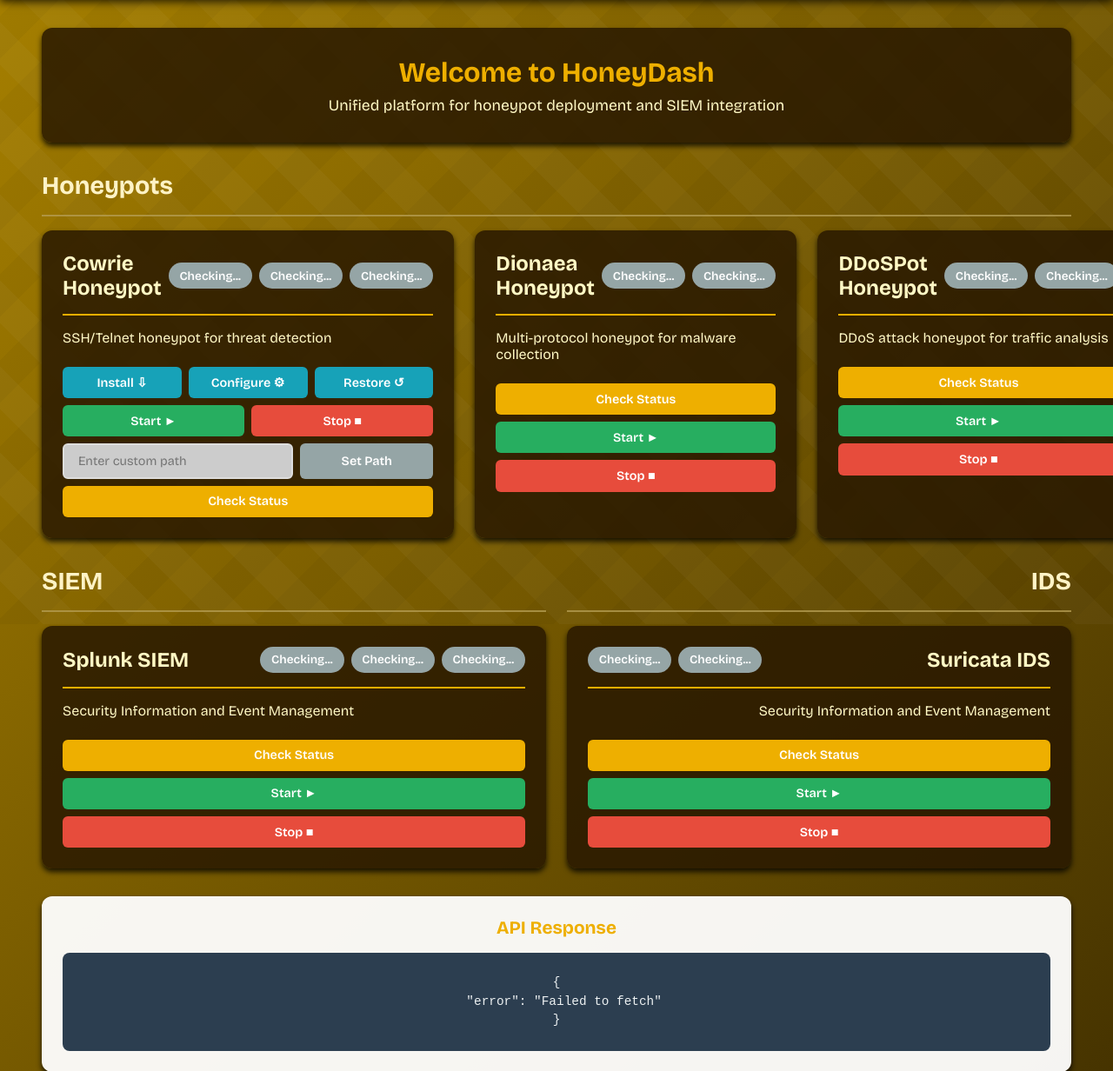
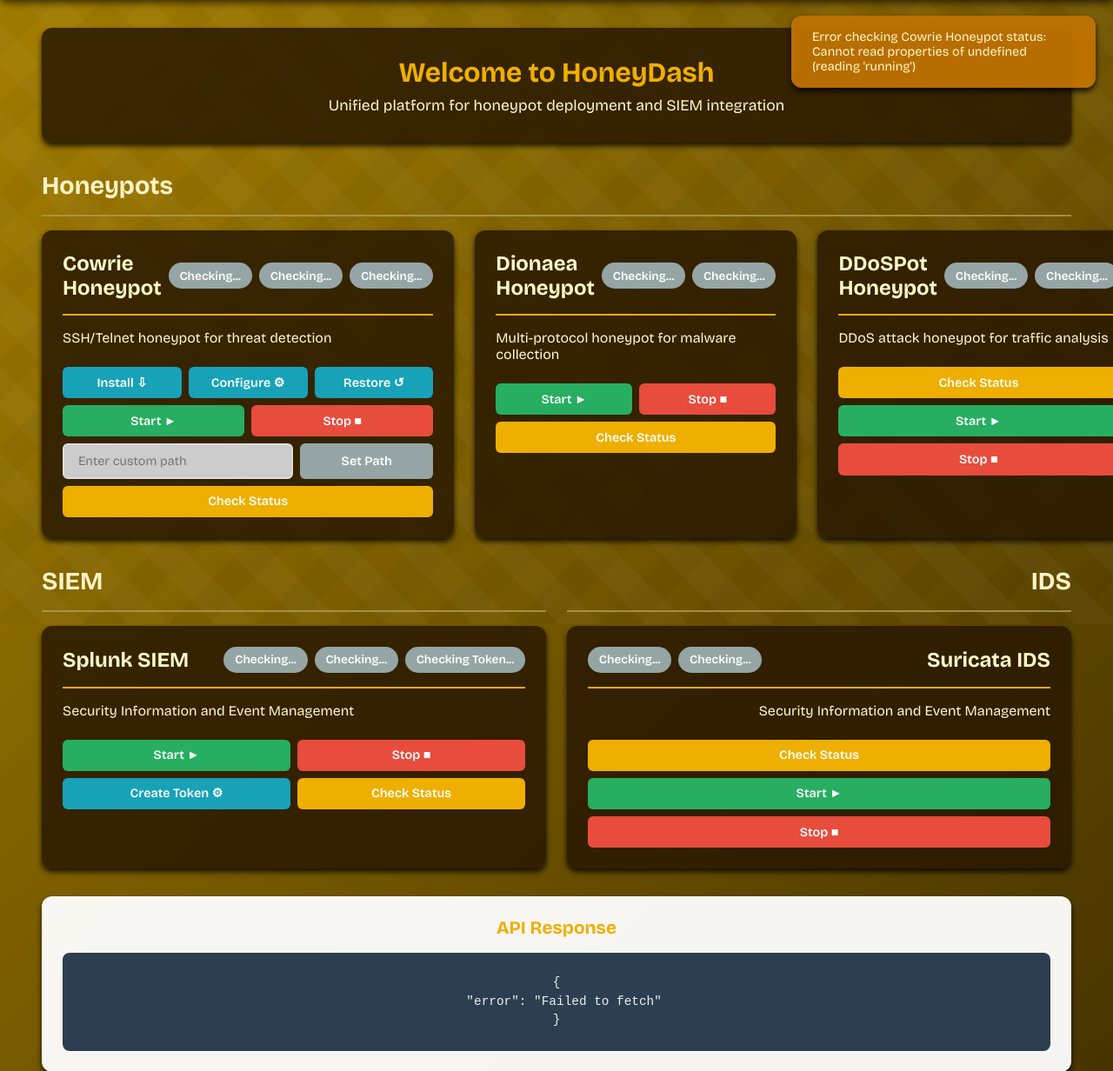
Before and after one commit to ByRuBiX12/HoneyDash, a PHP site: page / in a window 1280 px wide. Shown: the part 82-1314 px from the top of the page at 87% size. Run offline with PHP 8.4, Linux system fonts and the light colour scheme.

Commit message:
[LOGS + DASHBOARD] - Cowrie logs visualization & management + Fixes and better Dashboard design

```diff
--- a/static/css/style.css
+++ b/static/css/style.css
@@ -154,6 +154,53 @@ nav a:hover:after {width: 100%;}
     font-size: 2rem;
     font-weight: 700;
     color: #eeaf00;
+}
+
+/* Messages Container */
+.messages-container {
+    position: fixed;
+    top: 100px;
+    right: 20px;
+    z-index: 1001;
+    display: flex;
+    flex-direction: column;
+    gap: 10px;
+    pointer-events: none;
+}
+
+/* Action Message */
+.action-message {
+    background: rgba(191, 114, 0, 0.95);
+    color: #fff8c5;
+    padding: 1rem 1.5rem;
+    border-radius: 12px;
+    box-shadow: 0 4px 6px rgba(0, 0, 0, 0.8);
+    font-family: 'Bricolage Grotesque', sans-serif;
+    font-size: 0.9rem;
+    opacity: 1;
+    pointer-events: auto;
+    max-width: 350px;
+    word-wrap: break-word;
+}
+
+@keyframes slideIn {
+    from {
+        transform: translateX(100%);
+    }
+    to {
+        transform: translateX(0);
+    }
+}
+
+@keyframes slideOut {
+    from {
+        transform: translateX(0);
+        opacity: 1;
+    }
+    to {
+        transform: translateX(100%);
+        opacity: 0;
+    }
 }
 
 /* Dashboard Container */
--- a/static/index.html
+++ b/static/index.html
@@ -1,7 +1,4 @@
 <!-- TODO: Poner una i para mostrar información de cada botón -->
-<!-- TODO: Cada vez que se pulse un botón mostrar mensaje arriba a la derecha que desaparezca con x segundos y muestre información sobre la acción realizada -->
-<!-- TODO: Bloquear botones de ejecución si el servicio no está instalado, y mostrar un mensaje de error si se intenta ejecutar sin instalación previa. -->
-<!-- TODO: Bloquear botones de inicio si el servicio no está configurado; bloquear botones de confguración si el servicio ya está configurado, etc -->
 
 <!DOCTYPE html>
 <html lang="en">
@@ -32,6 +29,9 @@
         </div>
     </header>
 
+    <!-- Contenedor de mensajes informativos -->
+    <div id="messages-container" class="messages-container"></div>
+
     <!-- Contenido principal del dashboard -->
     <main class="dashboard-container">
         <div class="welcome-section">
@@ -57,17 +57,17 @@
                     <p>SSH/Telnet honeypot for threat detection</p>
                     <div class="card-actions">
                         <div>
-                            <button class="btn btn-info" onclick="installCowrie()">Install &#8681;</button>
-                            <button class="btn btn-info" onclick="configureCowrie(), configureSSH()">Configure &#9881;</button>
+                            <button class="btn btn-info" id="cowrie-install-btn" onclick="installCowrie()">Install &#8681;</button>
+                            <button class="btn btn-info" id="cowrie-configure-btn" onclick="configureCowrie(), configureSSH()">Configure &#9881;</button>
                             <button class="btn btn-info" onclick="cleanupCowrie()">Restore &#8634;</button>
                         </div>
                         <div>
-                            <button class="btn btn-success" onclick="startCowrie()">Start &#9658;</button>
-                            <button class="btn btn-danger" onclick="stopCowrie()">Stop &#9632;</button>
+                            <button class="btn btn-success" id="cowrie-start-btn" onclick="startCowrie()">Start &#9658;</button>
+                            <button class="btn btn-danger" id="cowrie-stop-btn" onclick="stopCowrie()">Stop &#9632;</button>
                         </div>
                         <div>
-                            <input type="text" id="custom-path" placeholder="Enter custom path" style="background-color: #cccccc;">
-                            <button class="btn btn-secondary" onclick="setCustomPath()">Set Path</button>
+                            <input type="text" id="custom-path" placeholder="Enter custom path" oninput="document.getElementById('set-path-btn').disabled = !this.value.trim(); document.getElementById('set-path-btn').classList.toggle('disabled', !this.value.trim());">
+                            <button class="btn btn-secondary" id="set-path-btn" onclick="setCustomPath()">Set Path</button>
                             <button class="btn btn-primary" onclick="checkCowrieStatus()">Check Status</button>
                         </div>
                     </div>
@@ -84,9 +84,13 @@
                 <div class="card-body">
                     <p>Multi-protocol honeypot for malware collection</p>
                     <div class="card-actions">
-                        <button class="btn btn-primary" onclick="checkDionaeaStatus()">Check Status</button>
-                        <button class="btn btn-success" onclick="startDionaea()">Start &#9658;</button>
-                        <button class="btn btn-danger" onclick="stopDionaea()">Stop &#9632;</button>
+                        <div>
+                            <button class="btn btn-success" onclick="startDionaea()">Start &#9658;</button>
+                            <button class="btn btn-danger" onclick="stopDionaea()">Stop &#9632;</button>
+                        </div>
+                        <div>
+                            <button class="btn btn-primary" onclick="checkDionaeaStatus()">Check Status</button>
+                        </div>
                     </div>
                 </div>
             </div>
@@ -126,14 +130,19 @@
                     <h3>Splunk SIEM</h3>
                     <span class="status-ui" id="splunk-installed">Checking...</span>
                     <span class="status-ui" id="splunk-status">Checking...</span>
-                    <span class="status-ui" id="splunk-token">Checking...</span>
+                    <span class="status-ui" id="splunk-token">Checking Token...</span>
                 </div>
                 <div class="card-body">
                     <p>Security Information and Event Management</p>
                     <div class="card-actions">
-                        <button class="btn btn-primary" onclick="checkSplunkStatus()">Check Status</button>
-                        <button class="btn btn-success" onclick="startSplunk()">Start &#9658;</button>
-                        <button class="btn btn-danger" onclick="stopSplunk()">Stop &#9632;</button>
+                        <div>
+                            <button class="btn btn-success" id="splunk-start-btn" onclick="startSplunk()">Start &#9658;</button>
+                            <button class="btn btn-danger" id="splunk-stop-btn" onclick="stopSplunk()">Stop &#9632;</button>
+                        </div>
+                        <div>
+                            <button class="btn btn-info" id="create-token-btn" onclick="createSplunkToken()">Create Token &#9881;</button>
+                            <button class="btn btn-primary" onclick="checkSplunkStatus()">Check Status</button>
+                        </div>
                     </div>
                 </div>
             </div>
@@ -156,7 +165,7 @@
             </div>
         </div>
 
-        <!-- Sección de respuesta JSON -->
+        <!-- Sección de respuesta JSON | TODO: ELIMINAR ESTE DIV <- ONLY FOR TESTING!!! -->
         <div class="response-section">
             <h3>API Response</h3>
             <pre id="api-response">Select an action to see the response...</pre>
--- a/static/js/dashboard.js
+++ b/static/js/dashboard.js
@@ -1,5 +1,22 @@
-// API Base URL
-const API_URL = 'http://localhost:5000/api';
+// Función para mostrar mensajes informativos
+function showActionMessage(message) {
+    const container = document.getElementById('messages-container');
+
+    const messageBox = document.createElement('div');
+    messageBox.className = 'action-message';
+    messageBox.textContent = message;
+    messageBox.style.animation = 'slideIn 0.4s forwards';
+
+    container.appendChild(messageBox);
+
+    setTimeout(() => {
+        messageBox.style.animation = 'slideOut 7s forwards';
+
+        setTimeout(() => {
+            messageBox.remove();
+        }, 7000);
+    }, 7400);
+}
 
 // Función auxiliar para hacer peticiones
 async function makeRequest(endpoint, method = 'GET', body = null) {
@@ -18,7 +35,7 @@ async function makeRequest(endpoint, method = 'GET', body = null) {
             options.body = JSON.stringify(body);
         }
 
-        const response = await fetch(`${API_URL}${endpoint}`, options);
+        const response = await fetch(`http://localhost:5000/api${endpoint}`, options);
         const data = await response.json();
 
         responseBox.textContent = JSON.stringify(data, null, 2);
@@ -29,31 +46,63 @@ async function makeRequest(endpoint, method = 'GET', body = null) {
     }
 }
 
-// Update status UI
-function updateStatusUI(elementIdRunning, elementIdInstalled, elementIdConfigured, isRunning, isInstalled, isConfigured) {
+// Update ANY Honeypot status UI
+function updateStatusUI(elementIdRunning, elementIdInstalled, elementIdConfigured, isRunning, isInstalled, isConfigured, buttonStart, buttonStop, buttonInstall, buttonConfigure) {
     const UIRunning = document.getElementById(elementIdRunning);
     const UIInstalled = document.getElementById(elementIdInstalled);
     const UIConfigured = document.getElementById(elementIdConfigured);
+    const startBtn = document.getElementById(buttonStart);
+    const stopBtn = document.getElementById(buttonStop);
+    const installBtn = document.getElementById(buttonInstall);
+    const configureBtn = document.getElementById(buttonConfigure);
+    if (isInstalled) {
+        UIInstalled.textContent = 'Installed';
+        UIInstalled.className = 'status-ui installed';
+        installBtn.disabled = true;
+        installBtn.classList.add('disabled');
+        configureBtn.disabled = false;
+        configureBtn.classList.remove('disabled');
+        startBtn.disabled = false;
+        startBtn.classList.remove('disabled');
+        stopBtn.disabled = false;
+        stopBtn.classList.remove('disabled');
         if (isRunning) {
             UIRunning.textContent = 'Running';
             UIRunning.className = 'status-ui running';
+            startBtn.disabled = true;
+            startBtn.classList.add('disabled');
+            stopBtn.disabled = false;
+            stopBtn.classList.remove('disabled');
         } else {
             UIRunning.textContent = 'Stopped';
             UIRunning.className = 'status-ui stopped';
-    }
-    if (isInstalled) {
-        UIInstalled.textContent = 'Installed';
-        UIInstalled.className = 'status-ui installed';
-    } else {
-        UIInstalled.textContent = 'Not Installed';
-        UIInstalled.className = 'status-ui not-installed';
+            startBtn.disabled = false;
+            startBtn.classList.remove('disabled');
+            stopBtn.disabled = true;
+            stopBtn.classList.add('disabled');
         }
         if (isConfigured) {
             UIConfigured.textContent = 'Configured';
             UIConfigured.className = 'status-ui configured';
+            configureBtn.disabled = true;
+            configureBtn.classList.add('disabled');
         } else {
             UIConfigured.textContent = 'Not Configured';
             UIConfigured.className = 'status-ui not-configured';
+            configureBtn.disabled = false;
+            configureBtn.classList.remove('disabled');
+        }
+    } else {
+        UIInstalled.textContent = 'Not Installed';
+        UIInstalled.className = 'status-ui not-installed';
+        installBtn.disabled = false;
+        installBtn.classList.remove('disabled');
+        configureBtn.disabled = true;
+        configureBtn.classList.add('disabled');
+        startBtn.disabled = true;
+        startBtn.classList.add('disabled');
+        stopBtn.disabled = true;
+        stopBtn.classList.add('disabled');
     }
 }
 
@@ -61,26 +110,51 @@ function updateStatusSplunk(elementIdRunning, elementIdInstalled, elementIdToken
     const UIRunning = document.getElementById(elementIdRunning);
     const UIInstalled = document.getElementById(elementIdInstalled);
     const UIToken = document.getElementById(elementIdToken);
+    const startBtn = document.getElementById('splunk-start-btn');
+    const stopBtn = document.getElementById('splunk-stop-btn');
+    const createTokenBtn = document.getElementById('create-token-btn');
+    if (isInstalled) {
+        UIInstalled.textContent = 'Installed';
+        UIInstalled.className = 'status-ui installed';
+        startBtn.disabled = false;
+        startBtn.classList.remove('disabled');
         if (isRunning) {
             UIRunning.textContent = 'Running';
             UIRunning.className = 'status-ui running';
+            startBtn.disabled = true;
+            startBtn.classList.add('disabled');
+            stopBtn.disabled = false;
+            stopBtn.classList.remove('disabled');
+            if (tokenDetected) {
+                UIToken.textContent = 'Token OK';
+                UIToken.className = 'status-ui configured';
+                createTokenBtn.disabled = true;
+                createTokenBtn.classList.add('disabled');
+            } else {
+                UIToken.textContent = 'NO Token';
+                UIToken.className = 'status-ui not-configured';
+                createTokenBtn.disabled = false;
+                createTokenBtn.classList.remove('disabled');
+            }
         } else {
             UIRunning.textContent = 'Stopped';
             UIRunning.className = 'status-ui stopped';
+            startBtn.disabled = false;
+            startBtn.classList.remove('disabled');
+            stopBtn.disabled = true;
+            stopBtn.classList.add('disabled');
+            createTokenBtn.disabled = true;
+            createTokenBtn.classList.add('disabled');
         }
-    if (isInstalled) {
-        UIInstalled.textContent = 'Installed';
-        UIInstalled.className = 'status-ui installed';
     } else {
         UIInstalled.textContent = 'Not Installed';
         UIInstalled.className = 'status-ui not-installed';
-    }
-    if (tokenDetected) {
-        UIToken.textContent = 'Token OK';
-        UIToken.className = 'status-ui configured';
-    } else {
-        UIToken.textContent = 'NO Token';
-        UIToken.className = 'status-ui not-configured';
+        startBtn.disabled = true;
+        startBtn.classList.add('disabled');
+        stopBtn.disabled = true;
+        stopBtn.classList.add('disabled');
+        createTokenBtn.disabled = true;
+        createTokenBtn.classList.add('disabled');
     }
 }
 
@@ -88,97 +162,109 @@ function updateStatusSplunk(elementIdRunning, elementIdInstalled, elementIdToken
 async function checkCowrieStatus() {
     try {
         const response = await makeRequest('/cowrie/status');
-        updateStatusUI('cowrie-status', 'cowrie-installed', 'cowrie-configured', response.running, response.installed, response.configured);
+        updateStatusUI('cowrie-status', 'cowrie-installed', 'cowrie-configured', response.running, response.installed, response.configured, 'cowrie-start-btn', 'cowrie-stop-btn', 'cowrie-install-btn', 'cowrie-configure-btn');
         if (response.installed) {
             document.getElementById('custom-path').value = response.cowrie_path || '';
         }
     } catch (error) {
-        alert('Error checking Cowrie Honeypot status: ' + error.message);
+        showActionMessage('Error checking Cowrie Honeypot status: ' + error.message);
     }
 }
 
 async function startCowrie() {
     try {
+        showActionMessage('Starting Cowrie Honeypot...');
         const response = await makeRequest('/cowrie/start', 'POST');
         const statusResponse = await makeRequest('/cowrie/status');
         if (response.success) {
-            updateStatusUI('cowrie-status', 'cowrie-installed', 'cowrie-configured', statusResponse.running, statusResponse.installed, statusResponse.configured);
+            showActionMessage('Cowrie Honeypot started successfully.');
+            updateStatusUI('cowrie-status', 'cowrie-installed', 'cowrie-configured', statusResponse.running, statusResponse.installed, statusResponse.configured, 'cowrie-start-btn', 'cowrie-stop-btn', 'cowrie-install-btn', 'cowrie-configure-btn');
         }
     } catch (error) {
-        alert('Error starting Cowrie Honeypot: ' + error.message);
+        showActionMessage('Error starting Cowrie Honeypot: ' + error.message);
     }
 }
 
 async function stopCowrie() {
     try {
+        showActionMessage('Stopping Cowrie Honeypot...');
         const response = await makeRequest('/cowrie/stop', 'POST');
         const statusResponse = await makeRequest('/cowrie/status');
         if (response.success) {
-            updateStatusUI('cowrie-status', 'cowrie-installed', 'cowrie-configured', statusResponse.running, statusResponse.installed, statusResponse.configured);
+            showActionMessage('Cowrie Honeypot stopped successfully.');
+            updateStatusUI('cowrie-status', 'cowrie-installed', 'cowrie-configured', statusResponse.running, statusResponse.installed, statusResponse.configured, 'cowrie-start-btn', 'cowrie-stop-btn', 'cowrie-install-btn', 'cowrie-configure-btn');
         }
     } catch (error) {
-        alert('Error stopping Cowrie Honeypot: ' + error.message);
+        showActionMessage('Error stopping Cowrie Honeypot: ' + error.message);
     }
 }
 
 async function setCustomPath() {
     const path = document.getElementById('custom-path').value;
     if (!path) {
-        alert('Por favor, ingresa una ruta');
+        showActionMessage('Please enter a valid path for Cowrie Honeypot.');
         return;
     }
     try {
         const response = await makeRequest('/cowrie/set-path', 'POST', { path: path });
     } catch (error) {
-        alert('Error setting custom path for Cowrie Honeypot: ' + error.message);
+        showActionMessage('Error setting custom path for Cowrie Honeypot: ' + error.message);
     }
 }
 
 async function installCowrie() {
     try {
+        showActionMessage('Installing Cowrie Honeypot... This may take a few minutes.');
         const response = await makeRequest('/cowrie/install', 'POST');
         const statusResponse = await makeRequest('/cowrie/status');
         if (response.success) {
-            updateStatusUI('cowrie-status', 'cowrie-installed', 'cowrie-configured', statusResponse.running, statusResponse.installed, statusResponse.configured);
+            showActionMessage('Cowrie Honeypot installed successfully.');
+            updateStatusUI('cowrie-status', 'cowrie-installed', 'cowrie-configured', statusResponse.running, statusResponse.installed, statusResponse.configured, 'cowrie-start-btn', 'cowrie-stop-btn', 'cowrie-install-btn', 'cowrie-configure-btn');
         }
     } catch (error) {
-        alert('Error installing Cowrie Honeypot: ' + error.message);
+        showActionMessage('Error installing Cowrie Honeypot: ' + error.message);
     }
 }
 
 async function configureCowrie() {
     try {
+        showActionMessage('Configuring Cowrie Honeypot...');
         const response = await makeRequest('/cowrie/configure', 'POST');
         const statusResponse = await makeRequest('/cowrie/status');
         if (response.success) {
-            updateStatusUI('cowrie-status', 'cowrie-installed', 'cowrie-configured', statusResponse.running, statusResponse.installed, statusResponse.configured);
+            showActionMessage('Cowrie Honeypot configured successfully.');
+            updateStatusUI('cowrie-status', 'cowrie-installed', 'cowrie-configured', statusResponse.running, statusResponse.installed, statusResponse.configured, 'cowrie-start-btn', 'cowrie-stop-btn', 'cowrie-install-btn', 'cowrie-configure-btn');
         }
     } catch (error) {
-        alert('Error configuring Cowrie Honeypot: ' + error.message);
+        showActionMessage('Error configuring Cowrie Honeypot: ' + error.message);
     }
 }
 
 async function configureSSH() {
     try {
+        showActionMessage('Configuring SSH redirect for Cowrie Honeypot...');
         const response = await makeRequest('/cowrie/setup-redirect', 'POST');
         const statusResponse = await makeRequest('/cowrie/status');
         if (response.success) {
-            updateStatusUI('cowrie-status', 'cowrie-installed', 'cowrie-configured', statusResponse.running, statusResponse.installed, statusResponse.configured);
+            showActionMessage('SSH redirect for Cowrie Honeypot configured successfully.');
+            updateStatusUI('cowrie-status', 'cowrie-installed', 'cowrie-configured', statusResponse.running, statusResponse.installed, statusResponse.configured, 'cowrie-start-btn', 'cowrie-stop-btn', 'cowrie-install-btn', 'cowrie-configure-btn');
         }
     } catch (error) {
-        alert('Error configuring SSH redirect for Cowrie Honeypot: ' + error.message);
+        showActionMessage('Error configuring SSH redirect for Cowrie Honeypot: ' + error.message);
     }
 }
 
 async function cleanupCowrie() {
     try {
+        showActionMessage('Restoring Cowrie configuration, deleting iptables, stopping ssh...');
         const response = await makeRequest('/cowrie/cleanup', 'POST');
         const statusResponse = await makeRequest('/cowrie/status');
         if (response.success) {
-            updateStatusUI('cowrie-status', 'cowrie-installed', 'cowrie-configured', statusResponse.running, statusResponse.installed, statusResponse.configured);
+            showActionMessage('Cowrie Honeypot restored successfully.');
+            updateStatusUI('cowrie-status', 'cowrie-installed', 'cowrie-configured', statusResponse.running, statusResponse.installed, statusResponse.configured, 'cowrie-start-btn', 'cowrie-stop-btn', 'cowrie-install-btn', 'cowrie-configure-btn');
         }
     } catch (error) {
-        alert('Error restoring Cowrie Honeypot: ' + error.message);
+        showActionMessage('Error restoring Cowrie Honeypot: ' + error.message);
     }
 }
 
@@ -194,25 +280,27 @@ async function checkSplunkStatus() {
 
 async function startSplunk() {
     try {
+        showActionMessage('Starting Splunk SIEM...');
         const response = await makeRequest('/splunk/start', 'POST');
         const statusResponse = await makeRequest('/splunk/status');
         if (response.success) {
             updateStatusSplunk('splunk-status', 'splunk-installed', 'splunk-token', statusResponse.running, statusResponse.installed, statusResponse.token);
         }
     } catch (error) {
-        alert('Error starting Splunk SIEM: ' + error.message);
+        showActionMessage('Error starting Splunk SIEM: ' + error.message);
     }
 }
 
 async function stopSplunk() {
     try {
+        showActionMessage('Stopping Splunk SIEM...');
         const response = await makeRequest('/splunk/stop', 'POST');
         const statusResponse = await makeRequest('/splunk/status');
         if (response.success) {
             updateStatusSplunk('splunk-status', 'splunk-installed', 'splunk-token', statusResponse.running, statusResponse.installed, statusResponse.token);
         }
     } catch (error) {
-        alert('Error stopping Splunk SIEM: ' + error.message);
+        showActionMessage('Error stopping Splunk SIEM: ' + error.message);
     }
 }
 
```
Also changed, not shown: other parts of static/css/style.css (+36 -2 lines), static/js/logs.js (added, +197 -0 lines), static/logs.html (added, +159 -0 lines), CHANGELOG.md, README.md. Lines whose indentation alone changed are shown as unchanged.
